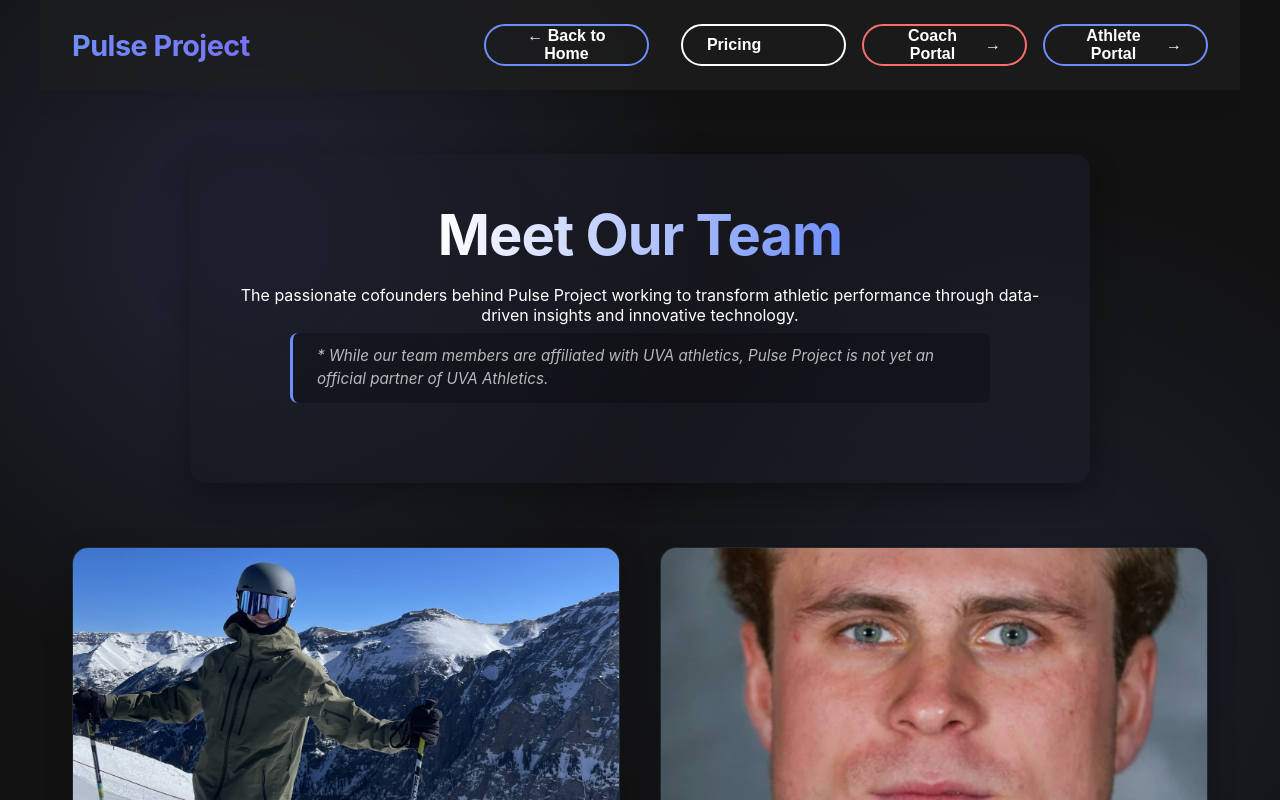
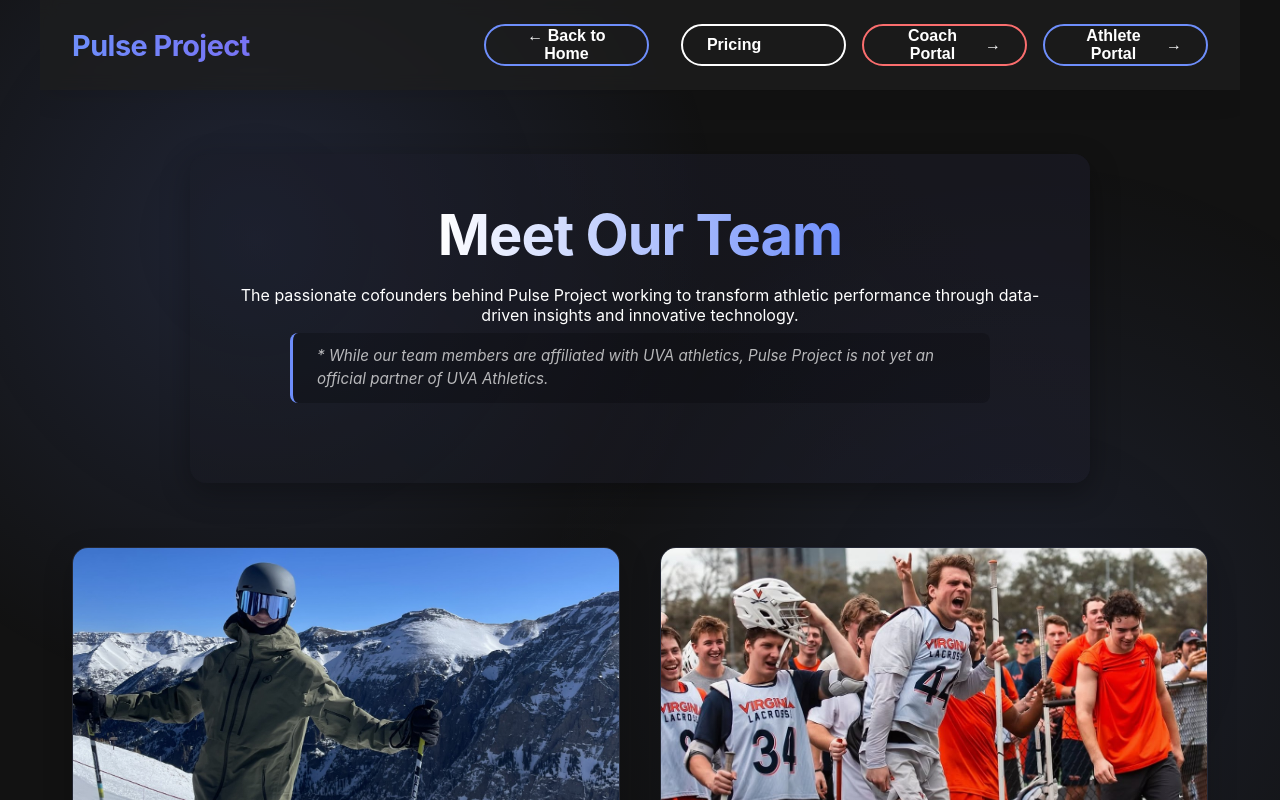
Before and after one commit to AndyP251/sports-data-analytics, a React (Vite) app in the folder frontend/: page /team in a window 1280 px wide. Built offline with nearby package versions, Linux system fonts and the light colour scheme.

Commit message:
added team photos

```diff
--- a/frontend/src/components/MeetTheTeam.jsx
+++ b/frontend/src/components/MeetTheTeam.jsx
@@ -3,7 +3,8 @@ import { useNavigate } from 'react-router-dom';
 import '../styles/MeetTheTeam.css';
 // Import the image files
 import andrewImage from '../assets/andrew-profile-2.jpg';
-import benImage from '../assets/ben-wayer-headshot.jpeg';
+import benImage from '../assets/ben-wayer-profile.jpg';
+import laraImage from '../assets/lara-kology-profile.jpg';
 import kateImage from '../assets/kate-galcia-profile.jpg';
 import uvaLogo from '../assets/uva-logo.jpg';
 
@@ -77,7 +78,7 @@ const MeetTheTeam = () => {
       name: 'Lara Kology',
       role: 'Co-Founder',
       bio: 'Lara brings a unique dual perspective as both a D1 athlete and design specialist. Her understanding of how athletes process information during training has been instrumental in creating an intuitive interface that delivers critical insights when they matter most.',
-      photo: 'placeholder', // Still using placeholder for Lara
+      photo: laraImage, // Still using placeholder for Lara
       affiliation: 'University of Virginia D1 Women\'s Lacrosse',
       linkedin: 'https://www.linkedin.com/in/lara-kology-7a68ab282/'
     }
--- a/frontend/src/styles/MeetTheTeam.css
+++ b/frontend/src/styles/MeetTheTeam.css
@@ -312,11 +312,16 @@ html, body {
 
 .team-member-card:nth-child(2) .actual-photo {
   object-position: center 30%; /* Ben's photo - pan down further */
-  transform: scale(1.25); /* Zoom out more */
+  transform: scale(1); /* Zoom out more */
 }
 
 .team-member-card:nth-child(3) .actual-photo {
   object-position: center top; /* Kate's photo */
+}
+
+.team-member-card:nth-child(4) .actual-photo {
+  object-position: center top; /* Lara's photo */
+  transform: scale(1); /* Zoom out more */
 }
 
 .team-member-card:hover .actual-photo {
```
Also changed, not shown: frontend/src/assets/ben-wayer-profile.jpg (added), frontend/src/assets/lara-kology-profile.jpg (added).
